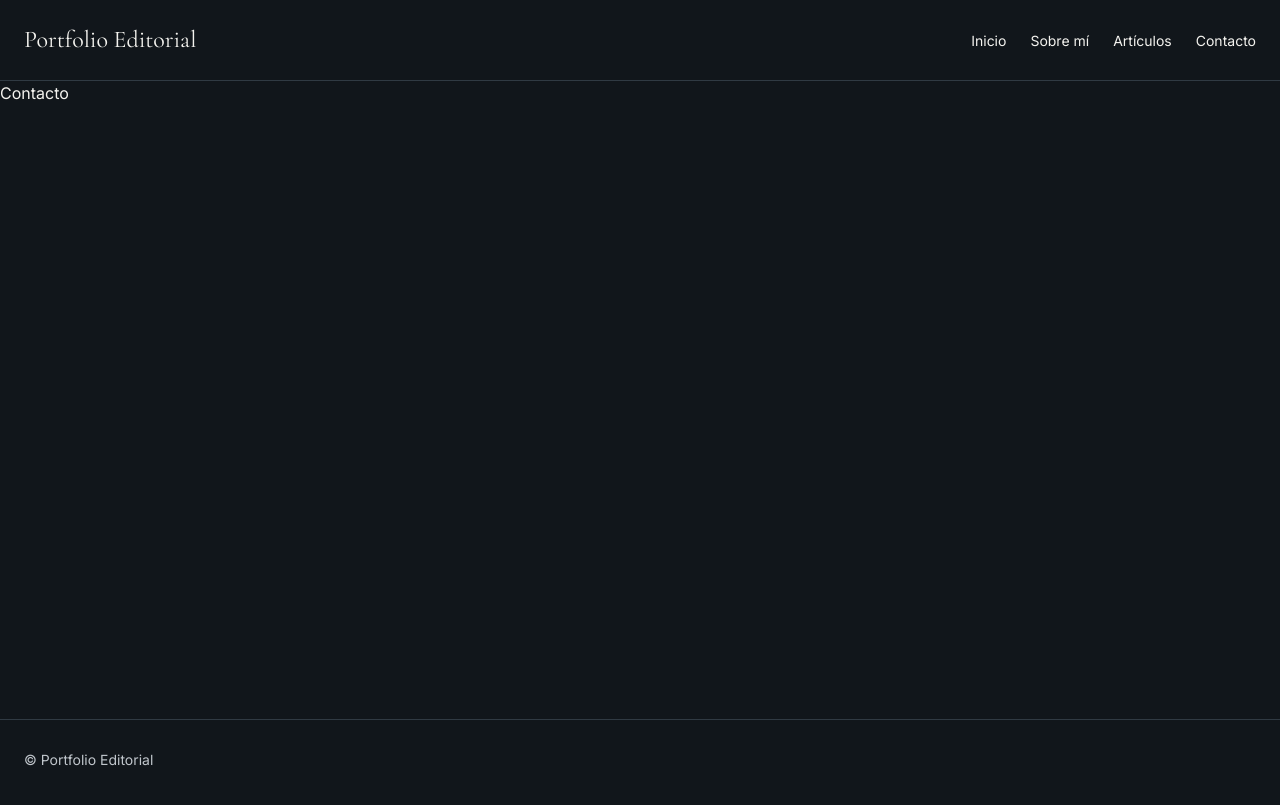
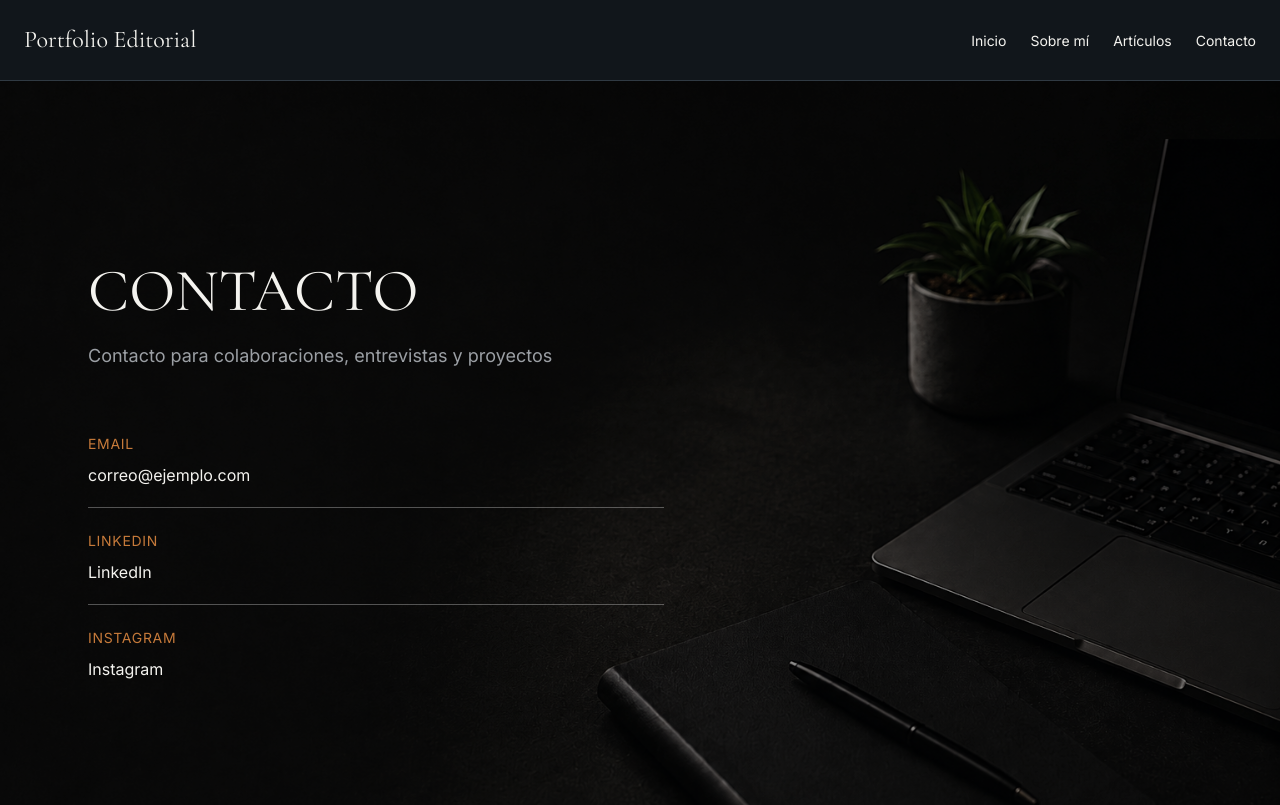
Before and after one commit to joy-amorin/portfolio-editorial, a Next.js app in the folder portfolio-editorial/: page /contacto in a window 1280 px wide. Shown: the top 805 px of the page. Built offline with nearby package versions, Linux system fonts and the light colour scheme.

Commit message:
feat: build contact page

```diff
--- a/portfolio-editorial/src/app/contacto/page.tsx
+++ b/portfolio-editorial/src/app/contacto/page.tsx
@@ -1,7 +1,65 @@
-export default function Contacto() {
-    return (
-        <div>
-            <h1>Contacto</h1>
+export default function ContactoPage() {
+  return (
+    <main className="relative min-h-screen overflow-hidden">
+      <div
+        className="absolute inset-0 bg-cover bg-center"
+        style={{ backgroundImage: "url('/contacto/contacto.png')" }}
+      />
+
+      <div className="absolute inset-0 bg-black/45" />
+
+      <div className="relative mx-auto flex min-h-screen w-full max-w-6xl items-center px-6 py-16">
+        <div className="w-full max-w-xl">
+          <h1 className="font-heading text-5xl leading-[1.00] text-foreground md:text-6xl">
+            CONTACTO
+          </h1>
+
+          <p className="mt-5 max-w-lg text-lg leading-relaxed text-text/80">
+            Contacto para colaboraciones, entrevistas y proyectos
+          </p>
+
+          <div className="mt-10">
+            <div className="py-5">
+              <span className="text-sm uppercase tracking-wider text-accent">
+                EMAIL
+              </span>
+
+              <a
+                href="mailto:correo@ejemplo.com"
+                className="mt-2 block text-base text-foreground transition-opacity hover:opacity-70"
+              >
+                correo@ejemplo.com
+              </a>
+            </div>
+
+            <div className="border-t border-white/30 py-5">
+              <span className="text-sm uppercase tracking-wider text-accent">
+                LINKEDIN
+              </span>
+
+              <a
+                href="#"
+                className="mt-2 block text-base text-foreground transition-opacity hover:opacity-70"
+              >
+                LinkedIn
+              </a>
+            </div>
+
+            <div className="border-t border-white/30 py-5">
+              <span className="text-sm uppercase tracking-wider text-accent">
+                INSTAGRAM
+              </span>
+
+              <a
+                href="#"
+                className="mt-2 block text-base text-foreground transition-opacity hover:opacity-70"
+              >
+                Instagram
+              </a>
+            </div>
+          </div>
         </div>
-    )
+      </div>
+    </main>
+  );
 }
```
Also changed, not shown: portfolio-editorial/public/contacto/contacto.png (added).
